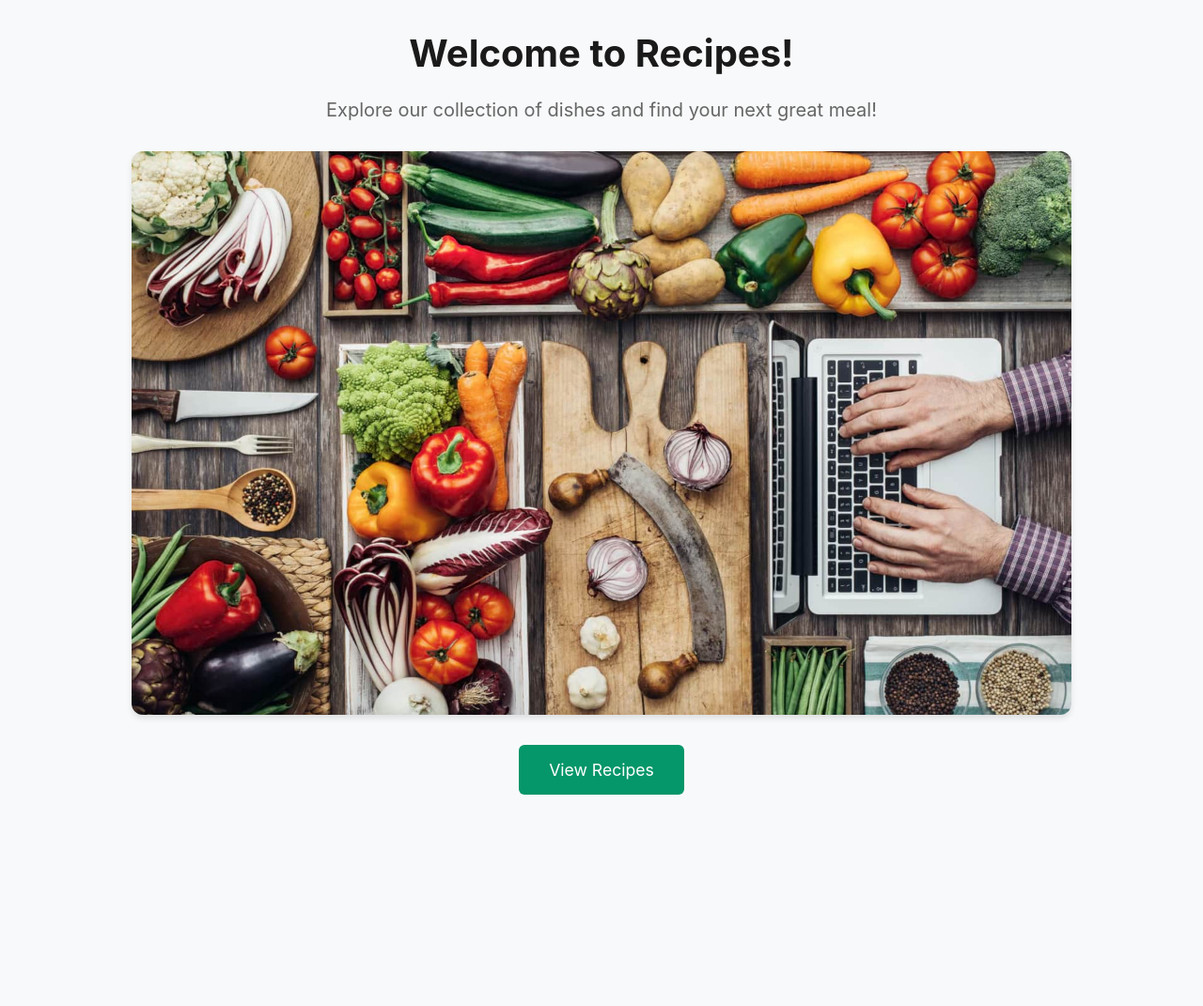
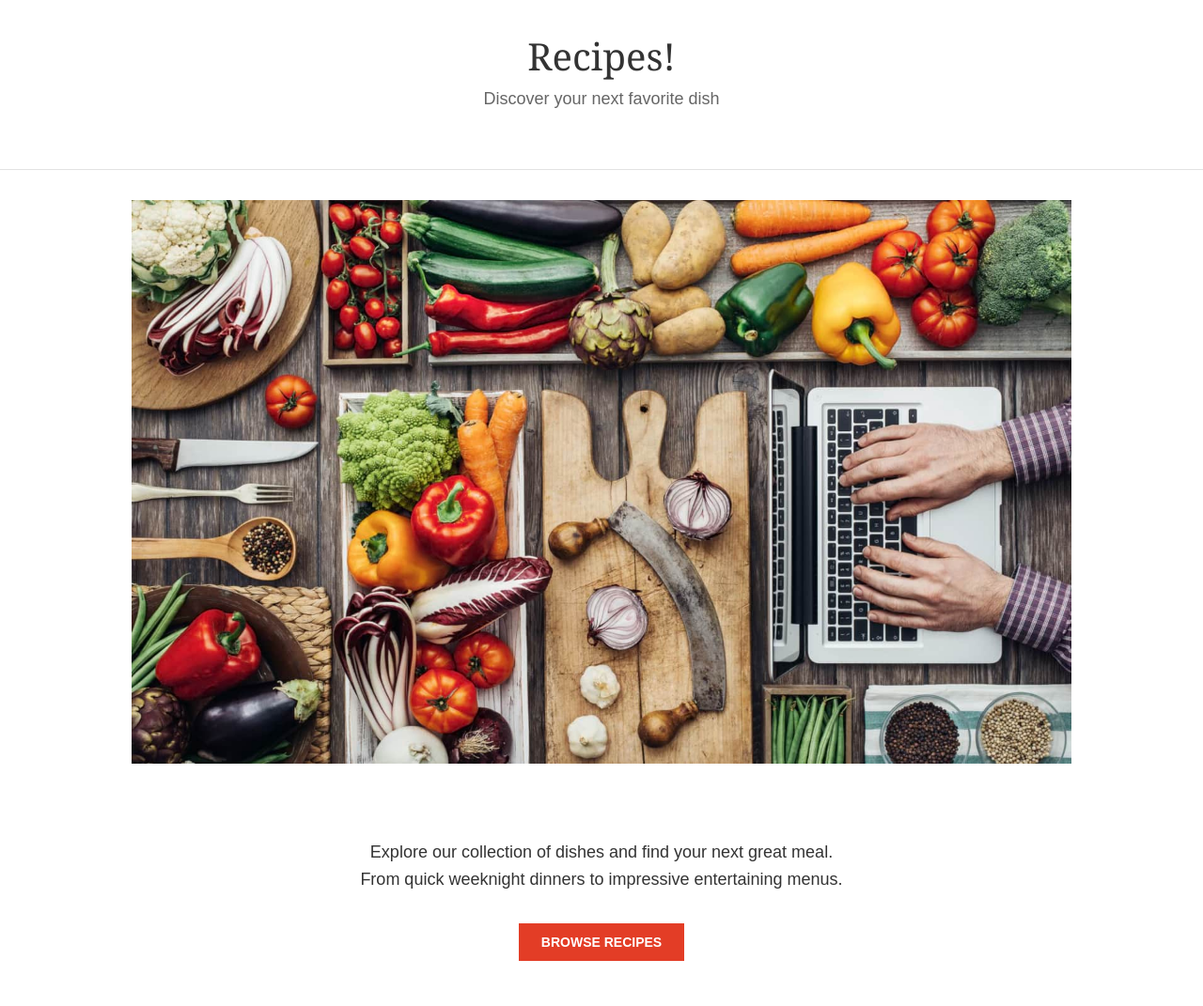
Before and after one commit to ambrosia-fish/recipe-app, a Django app: template src/recipes/templates/recipes/recipes_home.html in a window 1280 px wide. Shown: the whole page at 94% size. Before the commit the page ends 846 px from the top, so only its background shows below. Run offline with Django 3.2, Linux system fonts and the light colour scheme; the template is opened without the code that fills it, so the values that code supplies are empty.

Commit message:
Update styling

```diff
--- a/src/recipes/templates/recipes/recipes_home.html
+++ b/src/recipes/templates/recipes/recipes_home.html
@@ -11,89 +11,120 @@
             margin: 0;
             padding: 0;
             box-sizing: border-box;
-            font-family: -apple-system, BlinkMacSystemFont, "Segoe UI", Roboto, Arial, sans-serif;
+            font-family: "nyt-cheltenham", georgia, "times new roman", times, serif;
         }
 
         body {
+            background-color: white;
             min-height: 100vh;
-            background-color: #f8f9fa;
-            display: flex;
-            flex-direction: column;
-            align-items: center;
-            justify-content: center;
-            padding: 2rem;
         }
 
-        .container {
-            max-width: 1000px;
-            width: 100%;
+        .header {
+            padding: 2rem;
             text-align: center;
+            border-bottom: 1px solid #e2e2e2;
+            margin-bottom: 2rem;
         }
 
-        h1 {
+        .logo {
             font-size: 2.5rem;
-            color: #1a1a1a;
-            margin-bottom: 1.5rem;
+            color: #333;
+            margin-bottom: 0.5rem;
+            font-weight: normal;
         }
 
-        p {
-            font-size: 1.25rem;
+        .subtitle {
+            font-family: "nyt-franklin", arial, helvetica, sans-serif;
+            font-size: 1.125rem;
             color: #666;
             margin-bottom: 2rem;
         }
 
-        .image-container {
-            margin: 2rem 0;
-            border-radius: 12px;
-            overflow: hidden;
-            box-shadow: 0 4px 6px rgba(0, 0, 0, 0.1);
+        .hero-container {
+            max-width: 1200px;
+            margin: 0 auto;
+            padding: 0 2rem;
+            display: flex;
+            flex-direction: column;
+            align-items: center;
         }
 
-        img {
+        .hero-image {
             width: 100%;
+            max-width: 1000px;
             height: auto;
-            display: block;
+            margin-bottom: 2rem;
             object-fit: cover;
         }
 
-        .button {
+        .cta-button {
             display: inline-block;
-            padding: 1rem 2rem;
-            font-size: 1.1rem;
+            font-family: "nyt-franklin", arial, helvetica, sans-serif;
+            padding: 0.75rem 1.5rem;
+            font-size: 0.875rem;
+            font-weight: 700;
+            text-transform: uppercase;
+            text-decoration: none;
+            background: #e33d26;
             color: white;
-            background-color: #059669;
-            text-decoration: none;
-            border-radius: 6px;
-            transition: background-color 0.3s ease;
+            border: none;
+            transition: background-color 0.2s ease;
         }
 
-        .button:hover {
-            background-color: #047857;
+        .cta-button:hover {
+            background: #c93522;
+        }
+
+        .featured-section {
+            max-width: 600px;
+            margin: 3rem auto;
+            padding: 0 2rem;
+            text-align: center;
+        }
+
+        .featured-text {
+            font-family: "nyt-franklin", arial, helvetica, sans-serif;
+            font-size: 1.125rem;
+            line-height: 1.6;
+            color: #333;
         }
 
         @media (max-width: 768px) {
-            h1 {
+            .logo {
                 font-size: 2rem;
             }
 
-            p {
-                font-size: 1.1rem;
+            .subtitle {
+                font-size: 1rem;
             }
 
-            .container {
+            .hero-container {
+                padding: 0 1rem;
+            }
+
+            .featured-section {
                 padding: 0 1rem;
             }
         }
     </style>
 </head>
 <body>
-    <div class="container">
-        <h1>Welcome to Recipes!</h1>
-        <p>Explore our collection of dishes and find your next great meal!</p>
-        <div class="image-container">
-            <img src="{% static 'recipes/images/cover.jpg' %}" alt="Fresh cooking ingredients">
+    <header class="header">
+        <h1 class="logo">Recipes!</h1>
+        <p class="subtitle">Discover your next favorite dish</p>
+    </header>
+
+    <main class="hero-container">
+        <img src="{% static 'recipes/images/cover.jpg' %}" alt="Fresh cooking ingredients" class="hero-image">
+
+        <div class="featured-section">
+            <p class="featured-text">
+                Explore our collection of dishes and find your next great meal. From quick weeknight dinners to impressive entertaining menus.
+            </p>
+            <div style="margin-top: 2rem;">
+                <a href="/recipes/list/" class="cta-button">Browse Recipes</a>
+            </div>
         </div>
-        <a href="/recipes/list/" class="button">View Recipes</a>
-    </div>
+    </main>
 </body>
 </html>
```
Also changed, not shown: src/recipes/templates/recipes/detail.html (+105 -78 lines), src/recipes/templates/recipes/main.html (+23 -33 lines).
